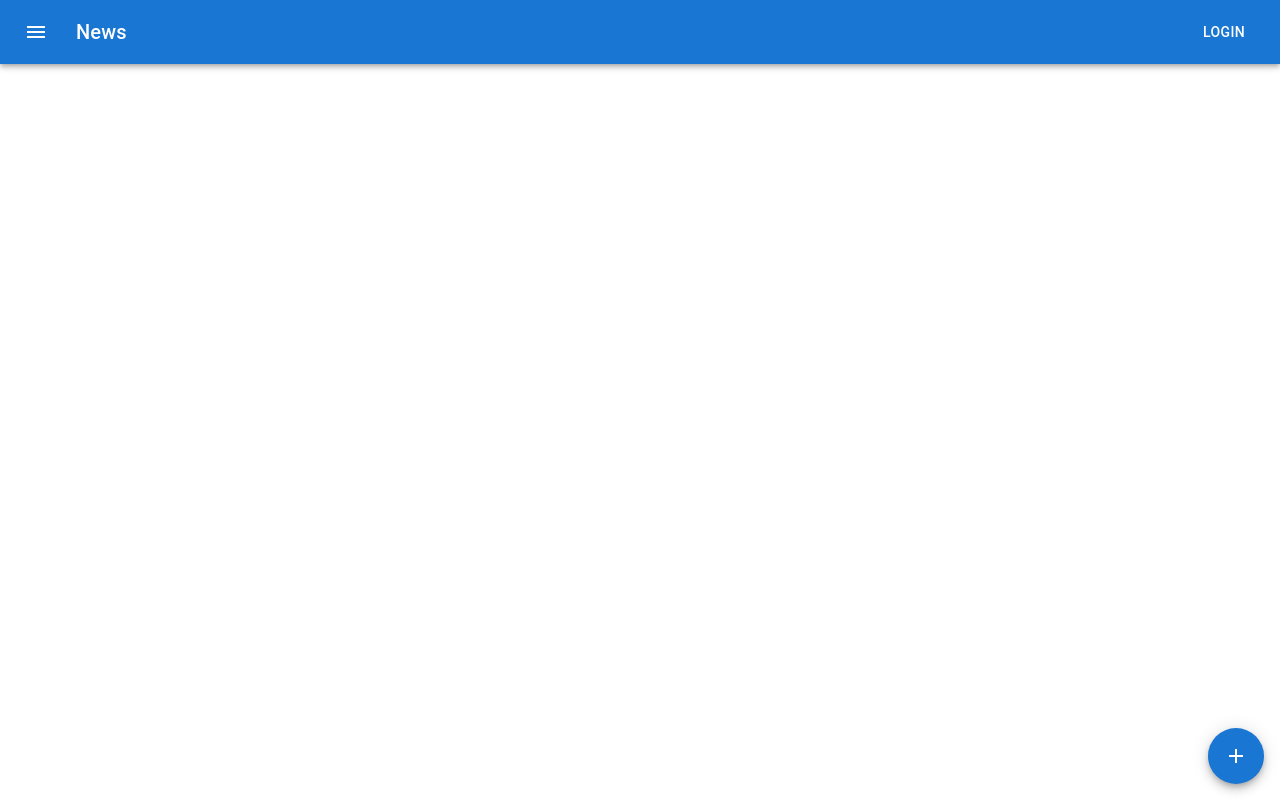
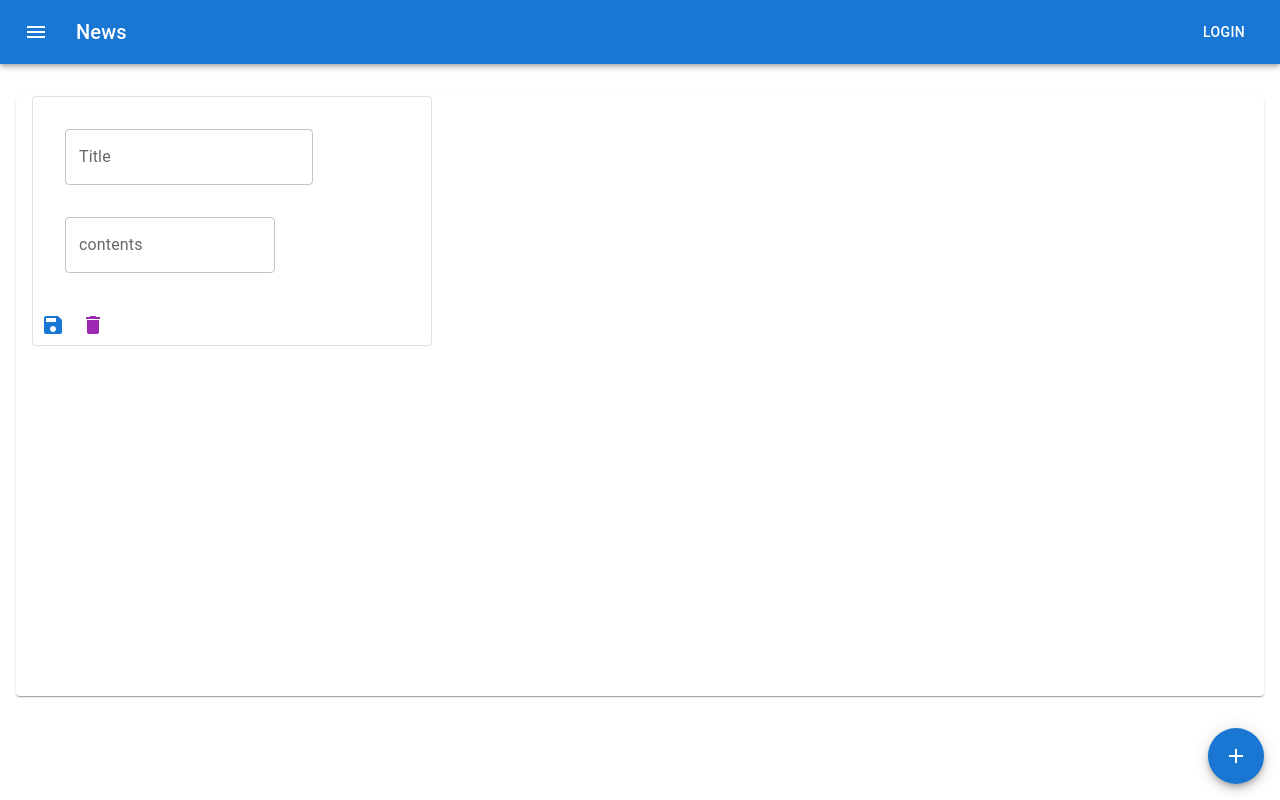
Before and after one commit to gokitchen/dashboard, a React (Create React App) app in the folder react/: page /dashboard in a window 1280 px wide. Both pictures are taken after a click on the button 1236 px from the left and 756 px from the top of the page. Built offline with nearby package versions, Linux system fonts and the light colour scheme.

Commit message:
todo追加可能

```diff
--- a/react/src/components/TodoCard.tsx
+++ b/react/src/components/TodoCard.tsx
@@ -3,7 +3,12 @@ import { Box } from "@mui/material";
 import { TextField } from "@mui/material";
 import SaveIcon from "@mui/icons-material/Save";
 import DeleteIcon from "@mui/icons-material/Delete";
-const TodoCard = (): JSX.Element => {
+
+type Props = {
+  title: string;
+  text: string;
+};
+const TodoCard = ({ title, text }: Props): JSX.Element => {
   return (
     <Box sx={{ width: 400, height: 600, margin: 2 }}>
       <Card variant="outlined">
@@ -13,6 +18,7 @@ const TodoCard = (): JSX.Element => {
             label="Title"
             id="standard"
             sx={{ margin: 2 }}
+            value={title}
           />
           <TextField
             id="outlined-textarea-static"
@@ -22,6 +28,7 @@ const TodoCard = (): JSX.Element => {
             multiline
             variant="outlined"
             sx={{ margin: 2 }}
+            value={text}
           />
         </CardContent>
         <IconButton color="primary" aria-label="save edited">
--- a/react/src/pages/dashboard/index.tsx
+++ b/react/src/pages/dashboard/index.tsx
@@ -1,6 +1,7 @@
 import { Paper, Fab } from "@mui/material";
 import AddIcon from "@mui/icons-material/Add";
 import { useState } from "react";
+import TodoCard from "components/TodoCard";
 
 type Item = {
   title: string;
@@ -25,7 +26,11 @@ const DashBoard = (): JSX.Element => {
 
   return (
     <>
-      <Paper>{todos.map((v) => v.title)}</Paper>
+      <Paper>
+        {todos.map((value, index) => {
+          return <TodoCard key={index} {...value}></TodoCard>;
+        })}
+      </Paper>
       <Fab
         color="primary"
         aria-label="add"
```
